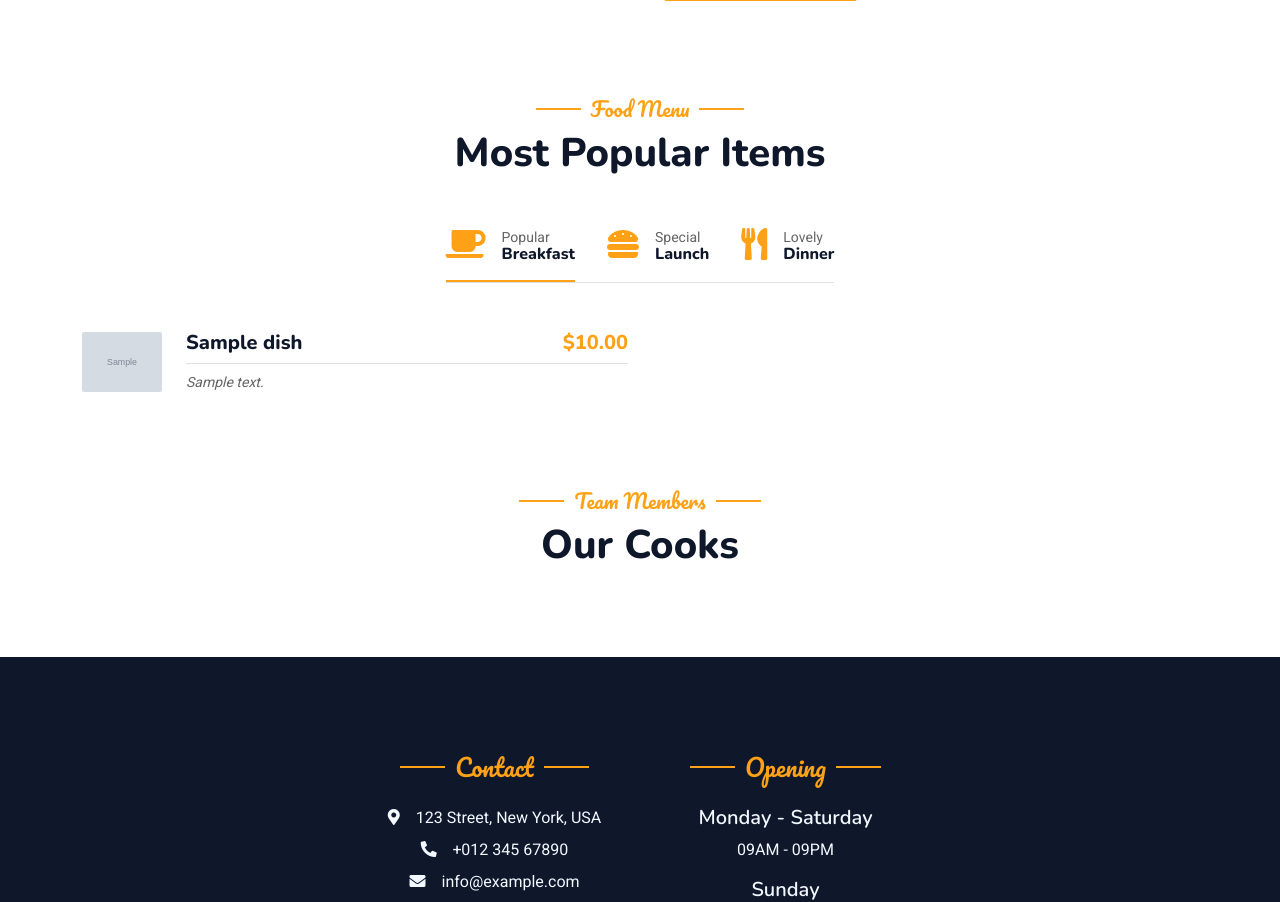
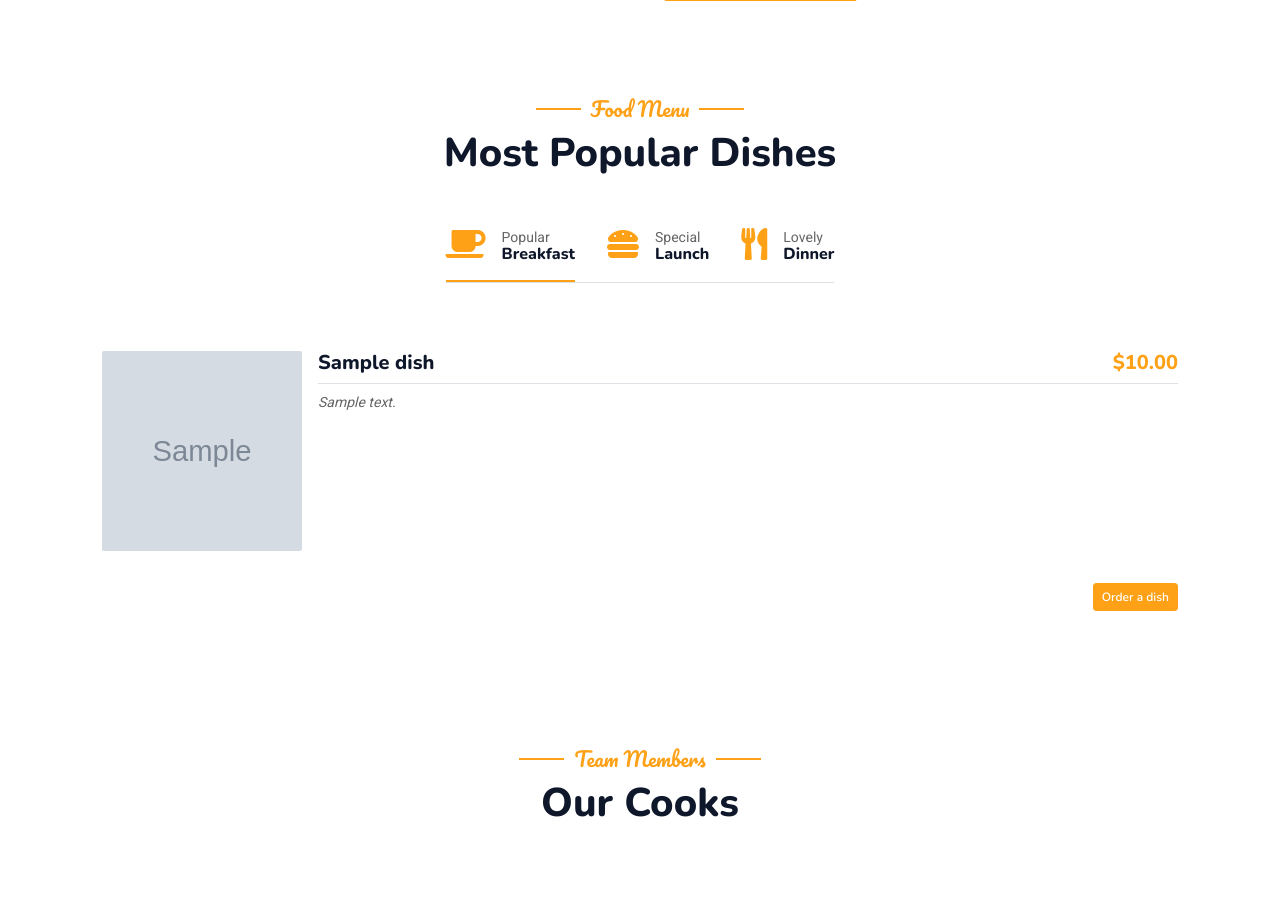
Before and after one commit to Ananiev-Vitalii/Restaurant-Kitchen-Service, a Django app: page / in a window 1280 px wide. Shown: the part 1481-2383 px from the top of the page. Run offline with Django 3.2, Linux system fonts and the light colour scheme; tables that the repository leaves empty hold one stand-in row (values such as "Sample post"); grey boxes marked "Sample" are stand-in pictures; some libraries are stand-ins or nearby versions.

Commit message:
Updated styles in the "Menu" section and added an order button
- Updated styles for the "Menu" section to improve visual consistency.
- Added "Order a dish" button for each dish to navigate to the order page.

```diff
--- a/templates/kitchen_service/index.html
+++ b/templates/kitchen_service/index.html
@@ -44,7 +44,7 @@ Kitchen Service
   <div class="container">
     <div class="text-center wow fadeInUp" data-wow-delay="0.1s">
       <h5 class="section-title ff-secondary text-center text-primary fw-normal">Food Menu</h5>
-      <h1 class="mb-5">Most Popular Items</h1>
+      <h1 class="mb-5">Most Popular Dishes</h1>
     </div>
     <div class="tab-class text-center wow fadeInUp" data-wow-delay="0.1s">
       <ul class="nav nav-pills d-inline-flex justify-content-center border-bottom mb-5">
@@ -84,16 +84,25 @@ Kitchen Service
           <div class="row g-4">
             {% popular_breakfasts as breakfasts %}
             {% for dish in breakfasts %}
-            <div class="col-lg-6">
-              <div class="d-flex align-items-center">
+            <div class="col-lg-12 d-flex align-items-stretch">
+              <div class="w-100 d-flex flex-column justify-content-between"
+                   style="padding: 20px; margin-bottom: 20px; min-height: 300px; position: relative;">
+                <div class="d-flex">
                   <img class="flex-shrink-0 img-fluid rounded" src="{{ dish.image.url }}"
-                     alt="{{ dish.name }}" style="width: 80px;">
-                <div class="w-100 d-flex flex-column text-start ps-4">
+                       alt="{{ dish.name }}" style="width: 200px; height: 200px; object-fit: cover;">
+                  <div class="w-100 d-flex flex-column text-start ps-3">
                     <h5 class="d-flex justify-content-between border-bottom pb-2">
                       <span>{{ dish.name }}</span>
                       <span class="text-primary">${{ dish.price }}</span>
                     </h5>
                     <small class="fst-italic">{{ dish.description }}</small>
+                  </div>
+                </div>
+                <div class="d-flex justify-content-end" style="margin-top: 10px;">
+                  <a class="btn btn-primary btn-sm" href="#"
+                     style="text-transform: none; font-size: 12px;">
+                    Order a dish
+                  </a>
                 </div>
               </div>
             </div>
@@ -105,16 +114,25 @@ Kitchen Service
           <div class="row g-4">
             {% popular_lunches as lunches %}
             {% for dish in lunches %}
-            <div class="col-lg-6">
-              <div class="d-flex align-items-center">
+            <div class="col-lg-12 d-flex align-items-stretch">
+              <div class="w-100 d-flex flex-column justify-content-between"
+                   style="padding: 20px; margin-bottom: 20px; min-height: 300px; position: relative;">
+                <div class="d-flex">
                   <img class="flex-shrink-0 img-fluid rounded" src="{{ dish.image.url }}"
-                     alt="{{ dish.name }}" style="width: 80px;">
-                <div class="w-100 d-flex flex-column text-start ps-4">
+                       alt="{{ dish.name }}" style="width: 200px; height: 200px; object-fit: cover;">
+                  <div class="w-100 d-flex flex-column text-start ps-3">
                     <h5 class="d-flex justify-content-between border-bottom pb-2">
                       <span>{{ dish.name }}</span>
                       <span class="text-primary">${{ dish.price }}</span>
                     </h5>
                     <small class="fst-italic">{{ dish.description }}</small>
+                  </div>
+                </div>
+                <div class="d-flex justify-content-end" style="margin-top: 10px;">
+                  <a class="btn btn-primary btn-sm" href="#"
+                     style="text-transform: none; font-size: 12px;">
+                    Order a dish
+                  </a>
                 </div>
               </div>
             </div>
@@ -126,16 +144,25 @@ Kitchen Service
           <div class="row g-4">
             {% popular_dinners as dinners %}
             {% for dish in dinners %}
-            <div class="col-lg-6">
-              <div class="d-flex align-items-center">
+            <div class="col-lg-12 d-flex align-items-stretch">
+              <div class="w-100 d-flex flex-column justify-content-between"
+                   style="padding: 20px; margin-bottom: 20px; min-height: 300px; position: relative;">
+                <div class="d-flex">
                   <img class="flex-shrink-0 img-fluid rounded" src="{{ dish.image.url }}"
-                     alt="{{ dish.name }}" style="width: 80px;">
-                <div class="w-100 d-flex flex-column text-start ps-4">
+                       alt="{{ dish.name }}" style="width: 200px; height: 200px; object-fit: cover;">
+                  <div class="w-100 d-flex flex-column text-start ps-3">
                     <h5 class="d-flex justify-content-between border-bottom pb-2">
                       <span>{{ dish.name }}</span>
                       <span class="text-primary">${{ dish.price }}</span>
                     </h5>
                     <small class="fst-italic">{{ dish.description }}</small>
+                  </div>
+                </div>
+                <div class="d-flex justify-content-end" style="margin-top: 10px;">
+                  <a class="btn btn-primary btn-sm" href="#"
+                     style="text-transform: none; font-size: 12px;">
+                    Order a dish
+                  </a>
                 </div>
               </div>
             </div>
```
Lines whose indentation alone changed are shown as unchanged.
